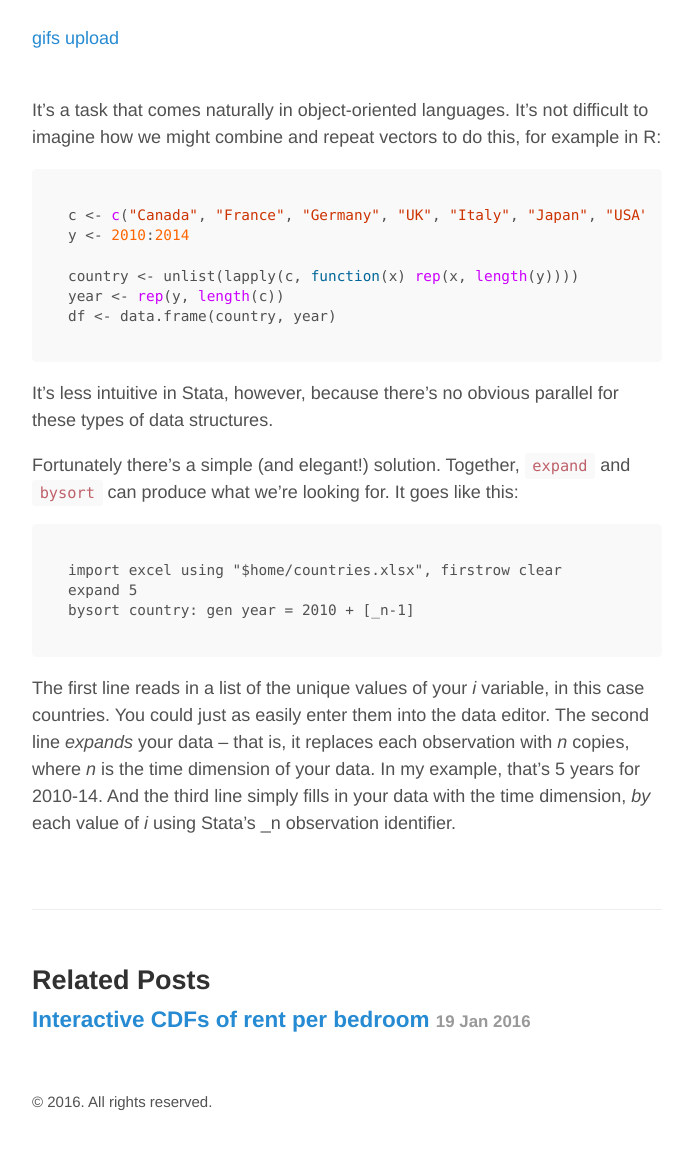
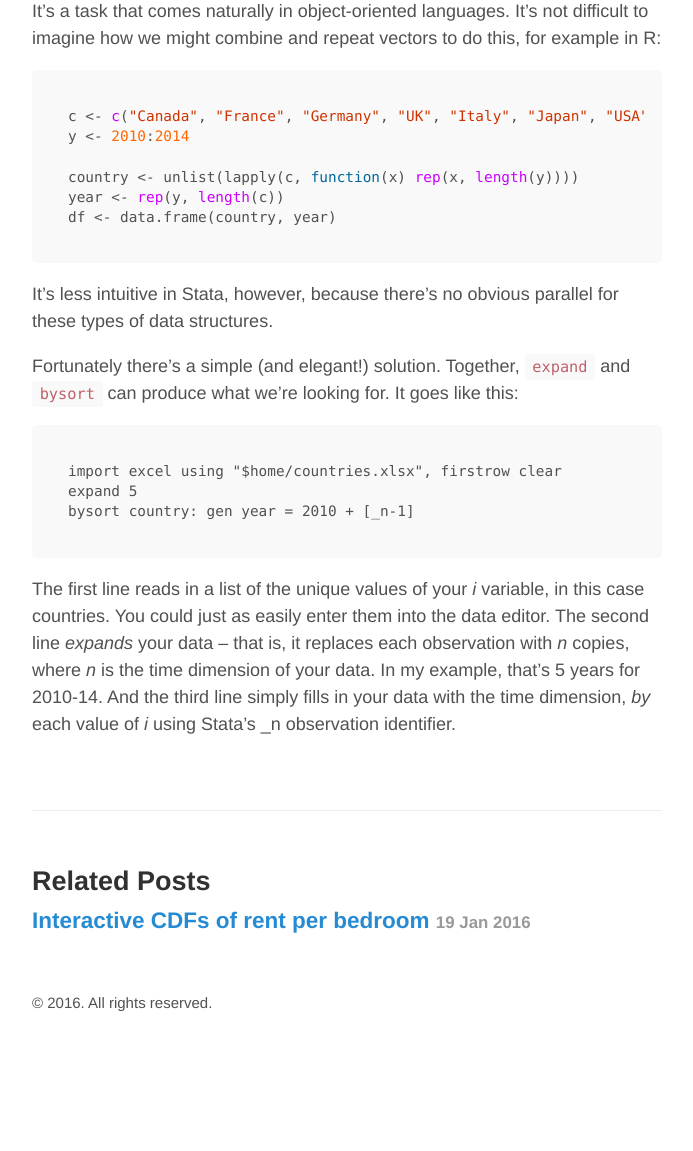
Before and after one commit to WadeP6970/johnricco.github.io, a Jekyll site: the page built from _posts/2016-3-07-stata-panel.md, in a window 1280 px wide. Shown: the part 798-1949 px from the top of the page, without its empty margins (293-986 px from the left). Built offline with Jekyll 4.4.1, drawn with Linux system fonts in a browser that asks for light colours; after the commit the page ends 1850 px from its top, so only the background shows below that.

Commit message:
take out spam

```diff
--- a/_posts/2016-3-07-stata-panel.md
+++ b/_posts/2016-3-07-stata-panel.md
@@ -11,7 +11,7 @@ can be frustrating but the long-run benefits are worth it, I think.
 One thing that is somewhat unintuitive in Stata is setting up a classic *i,t* panel dataset. That is, starting with an empty dataset and then
 producing something that looks like this:
 
-<a href='http://postimage.org/' target='_blank'><img src='http://s18.postimg.org/4406cpytl/panel.png' border='0' alt="panel" /></a><br /><a target='_blank' href='http://postimage.org/'>gifs upload</a><br /><br />
+<a href='http://postimage.org/' target='_blank'><img src='http://s18.postimg.org/4406cpytl/panel.png' border='0' alt="panel" /></a>
 
 It's a task that comes naturally in object-oriented languages. It's not difficult to imagine how we might combine and repeat vectors to do this, for example in R:
 
```
